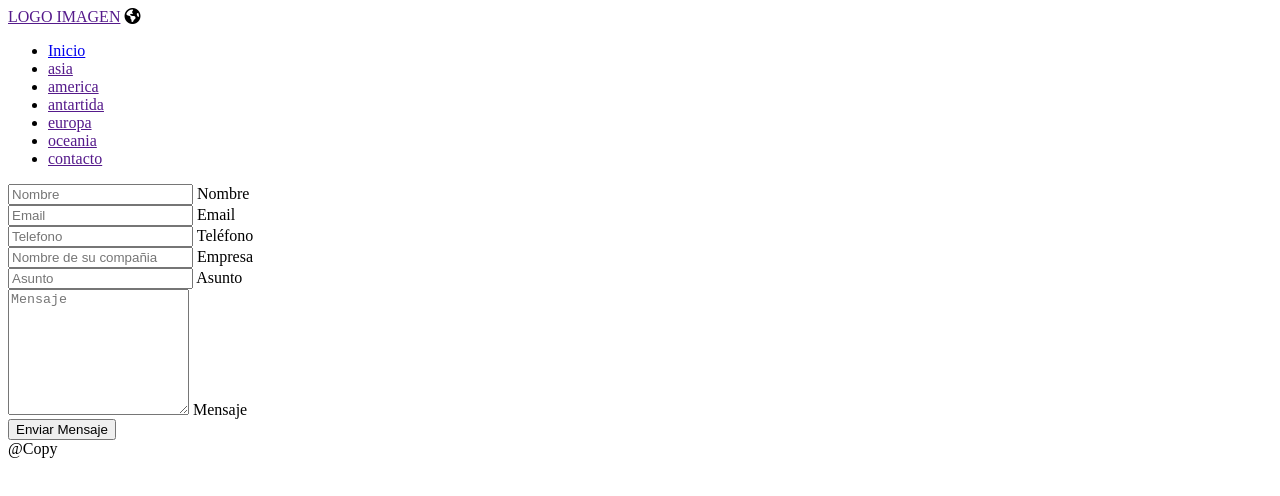
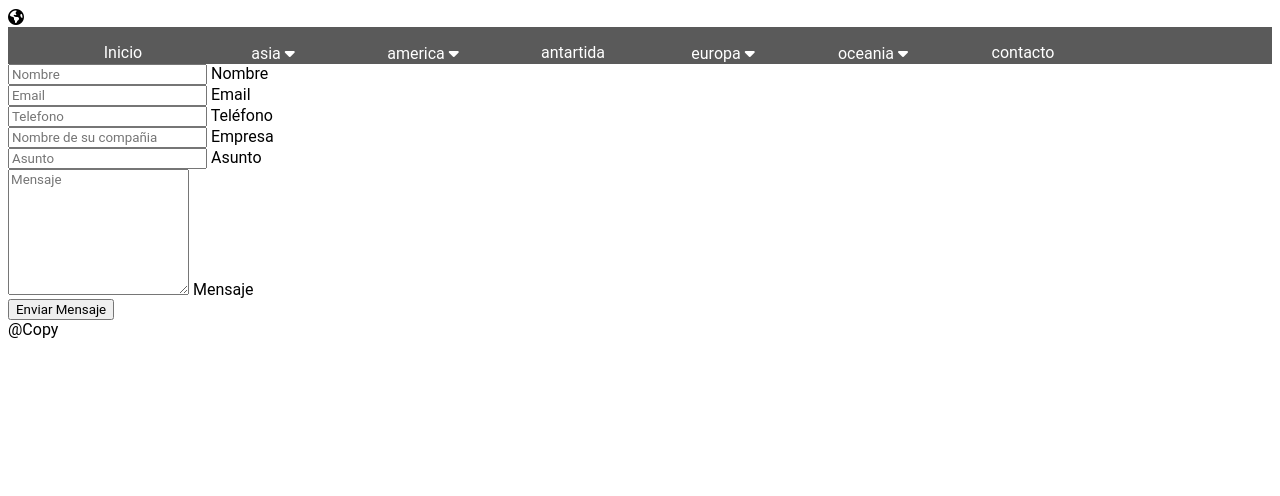
Before and after one commit to Matgc04/ProyectoCaC4.0, a plain HTML site: page contacto.html in a window 1280 px wide. Drawn offline with Linux system fonts and the light colour scheme.

Commit message:
modificaciones pagina de contacto

```diff
--- a/contacto.html
+++ b/contacto.html
@@ -4,16 +4,19 @@
     <meta charset="UTF-8">
     <meta http-equiv="X-UA-Compatible" content="IE=edge">
     <meta name="viewport" content="width=device-width, initial-scale=1.0">
+    <meta name="description" content="Todo lo que necesitas saber sobre un pais"> <!-- descripcion y resumen de la pagina, palabras claves, sirve para el seo-->
     <link rel="preconnect" href="https://fonts.googleapis.com">
     <link rel="preconnect" href="https://fonts.gstatic.com" crossorigin>
+   <!-- <link href="https://fonts.googleapis.com/css2?family=Roboto:wght@300&display=swap" rel="stylesheet"> -->
     <link href="https://fonts.googleapis.com/css2?family=Roboto+Mono:wght@400;700&amp;display=swap" rel="stylesheet">
+    <link rel="stylesheet" href="css/style.css">
     <script src="https://kit.fontawesome.com/88dec47cc4.js" crossorigin="anonymous"></script>
     <title>Pagina de contacto</title>
 </head>
 <body>
     <header>
         <div class="logo-page">
-            <a href="">LOGO IMAGEN</a>
+            <a href=""></a>
             <i class="fa-solid fa-earth-americas"></i>
         </div>
         <nav class="menu-naver">
@@ -21,23 +24,51 @@
                 <li>
                     <a href="Index.html">Inicio</a>
                 </li>
-                <li>
-                    <a href="">asia</a>
+                <li class="dropdown">
+                    <button class="dropbtn" >asia
+                    <i class="fa fa-caret-down"></i> <!--esto le da el triangulo -->
+                    </button>
+                        <div class="dropdown-menu">
+                            <a href="">China</a>
+                            <a href="">Japon</a>
+                            <a href="">Tailandia</a>
+                        </div>
                 </li>
-                <li>
-                    <a href="">america</a>
+                <li class="dropdown">
+                    <button class="dropbtn" >america
+                        <i class="fa fa-caret-down"></i>
+                        </button>
+                            <div class="dropdown-menu">
+                                <a href="">Argentina</a>
+                                <a href="">Brasil</a>
+                                <a href="">Uruguay</a>
+                            </div>
                 </li>
                 <li>
                     <a href="">antartida</a>
                 </li>
-                <li>
-                    <a href="">europa</a>
+                <li class="dropdown">
+                    <button class="dropbtn" >europa
+                        <i class="fa fa-caret-down"></i>
+                        </button>
+                            <div class="dropdown-menu">
+                                <a href="">Italia</a>
+                                <a href="">España</a>
+                                <a href="">Francia</a>
+                            </div>
+                </li>
+                <li class="dropdown" >
+                    <button class="dropbtn" >oceania
+                        <i class="fa fa-caret-down"></i>
+                        </button>
+                            <div class="dropdown-menu">
+                                <a href="">Australia</a>
+                                <a href="">Nueva Zelanda</a>
+                                <a href="">Mali</a>
+                            </div>
                 </li>
                 <li>
-                    <a href="">oceania</a>
-                </li>
-                <li>
-                    <a href="">contacto</a>
+                    <a href="contacto.html">contacto</a>
                 </li>
             </ul>
         </nav>
```
Also changed, not shown: Index.html (+1 -1 lines).
